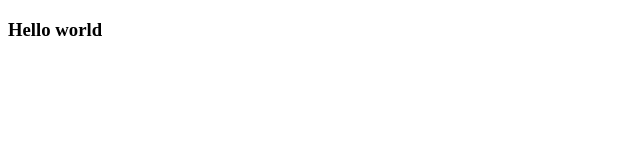
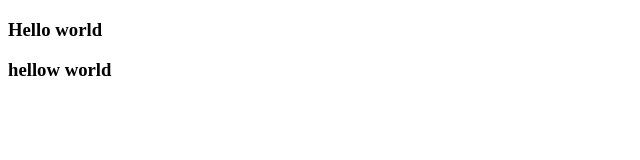
Before and after one commit to Elapatha2002/SkillShare-Movie-App, a plain HTML site: page index.html in a window 1280 px wide. Shown: the whole page, without its empty margins (0-640 px from the left). Drawn offline with Linux system fonts and the light colour scheme.

Commit message:
hello world commit

```diff
--- a/index.html
+++ b/index.html
@@ -7,5 +7,8 @@
 </head>
 <body>
     <h3>Hello world</h3>
+    <h3>
+        hellow world
+    </h3>
 </body>
 </html>
```
